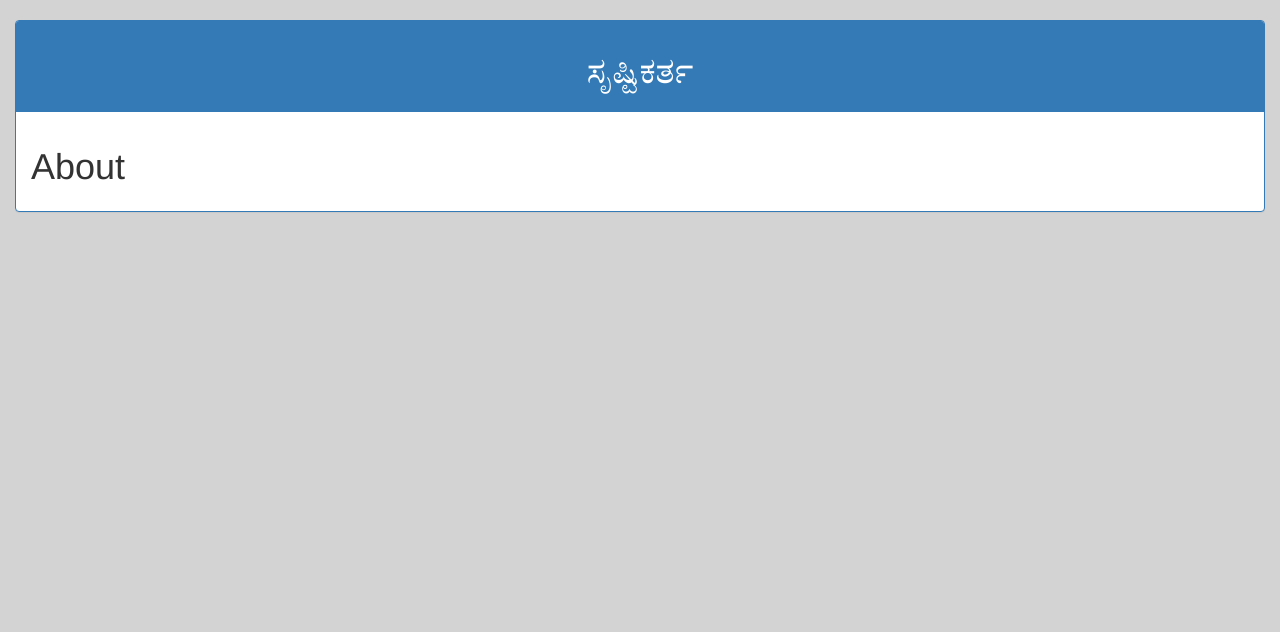
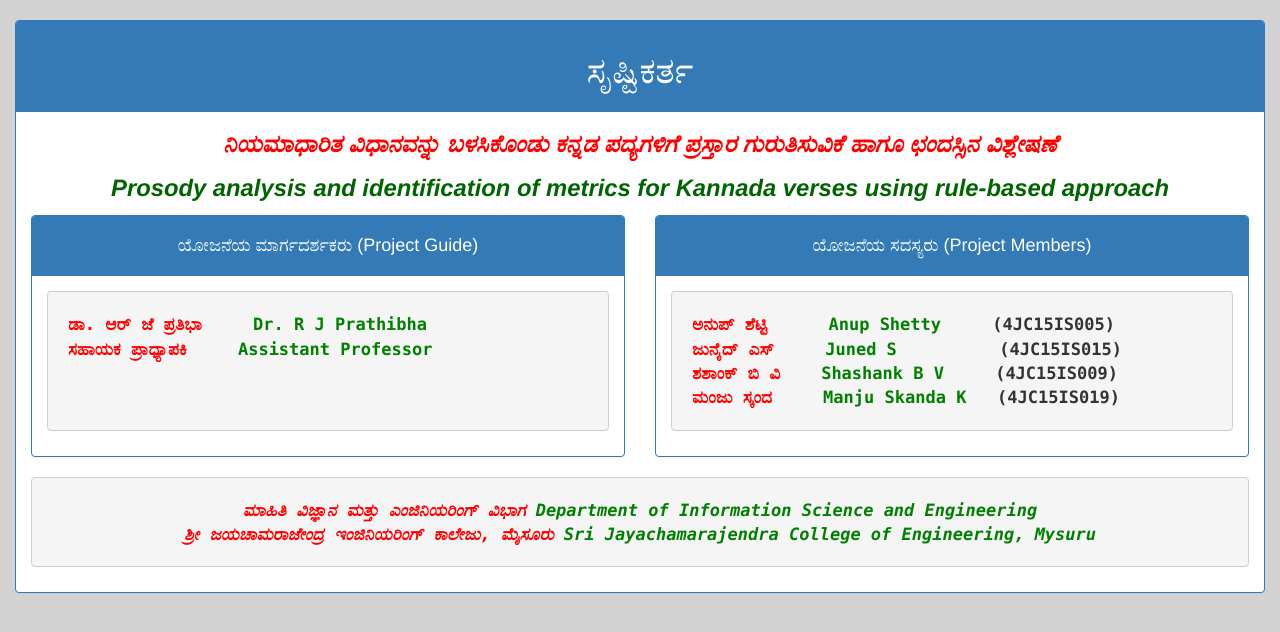
Before and after one commit to anuprshetty/chandassu, a Flask app: page /about in a window 1280 px wide. Shown: the part 75-707 px from the top of the page. Run offline with Flask 3, Linux system fonts and the light colour scheme; some libraries are stand-ins or nearby versions.

Commit message:
about page designed

```diff
--- a/templates/about.html
+++ b/templates/about.html
@@ -1,3 +1,56 @@
 <!DOCTYPE html> {% extends 'base.html' %} {% block body %}
-<h1>About</h1>
+<div class="row">
+  <div class="col-md-12 project-title">
+    <p style="color: red">
+      ನಿಯಮಾಧಾರಿತ ವಿಧಾನವನ್ನು ಬಳಸಿಕೊಂಡು ಕನ್ನಡ ಪದ್ಯಗಳಿಗೆ ಪ್ರಸ್ತಾರ ಗುರುತಿಸುವಿಕೆ ಹಾಗೂ
+      ಛಂದಸ್ಸಿನ ವಿಶ್ಲೇಷಣೆ
+    </p>
+    <p style="color: darkgreen">
+      Prosody analysis and identification of metrics for Kannada verses using
+      rule-based approach
+    </p>
+  </div>
+</div>
+<div class="row">
+  <div class="col-md-6">
+    <div class="panel panel-primary">
+      <div class="panel-heading">
+        <center>
+          <b><h4>ಯೋಜನೆಯ ಮಾರ್ಗದರ್ಶಕರು (Project Guide)</h4></b>
+        </center>
+      </div>
+      <div class="panel-body">
+        <pre class="pre-wrap-about-page">
+<font style="color: red;">ಡಾ. ಆರ್ ಜೆ ಪ್ರತಿಭಾ</font>     <font style="color: green;">Dr. R J Prathibha</font>
+<font style="color: red;">ಸಹಾಯಕ ಪ್ರಾಧ್ಯಾಪಕಿ</font>     <font style="color: green;">Assistant Professor</font>
+
+
+</pre>
+      </div>
+    </div>
+  </div>
+  <div class="col-md-6">
+    <div class="panel panel-primary">
+      <div class="panel-heading">
+        <center>
+          <b><h4>ಯೋಜನೆಯ ಸದಸ್ಯರು (Project Members)</h4></b>
+        </center>
+      </div>
+      <div class="panel-body">
+        <pre class="pre-wrap-about-page">
+<font style="color: red;">ಅನುಪ್ ಶೆಟ್ಟಿ</font>      <font style="color: green;">Anup Shetty</font>     (4JC15IS005)
+<font style="color: red;">ಜುನೈದ್ ಎಸ್</font>     <font style="color: green;">Juned S</font>          (4JC15IS015)
+<font style="color: red;">ಶಶಾಂಕ್ ಬಿ ವಿ</font>    <font style="color: green;">Shashank B V</font>     (4JC15IS009)
+<font style="color: red;">ಮಂಜು ಸ್ಕಂದ</font>     <font style="color: green;">Manju Skanda K</font>   (4JC15IS019)</pre>
+      </div>
+    </div>
+  </div>
+</div>
+<div class="row">
+  <div class="col-md-12 project-title">
+    <pre class="pre-wrap-about-page">
+<font style="color: red;">ಮಾಹಿತಿ ವಿಜ್ಞಾನ ಮತ್ತು ಎಂಜಿನಿಯರಿಂಗ್ ವಿಭಾಗ</font> <font style="color: green;">Department of Information Science and Engineering</font>
+<font style="color: red;">ಶ್ರೀ ಜಯಚಾಮರಾಜೇಂದ್ರ ಇಂಜಿನಿಯರಿಂಗ್ ಕಾಲೇಜು, ಮೈಸೂರು</font> <font style="color: green;">Sri Jayachamarajendra College of Engineering, Mysuru</font></pre>
+  </div>
+</div>
 {% endblock %}
--- a/templates/base.html
+++ b/templates/base.html
@@ -85,6 +85,13 @@
         font-size: 2.2rem;
         padding: 20px;
       }
+      .pre-wrap-about-page {
+        white-space: pre-wrap;
+        word-break: break-word;
+        font-weight: bold;
+        font-size: 1.7rem;
+        padding: 20px;
+      }
 
       .form-text-size {
         font-size: 150%;
@@ -105,6 +112,13 @@
         font-weight: bold;
         font-style: italic;
         color: blue;
+      }
+
+      .project-title {
+        font-weight: bold;
+        font-style: italic;
+        font-size: 170%;
+        text-align: center;
       }
     </style>
   </head>
```
